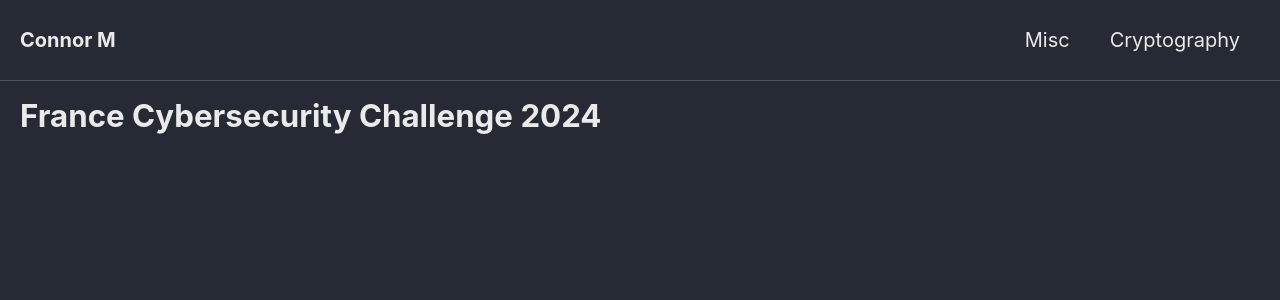
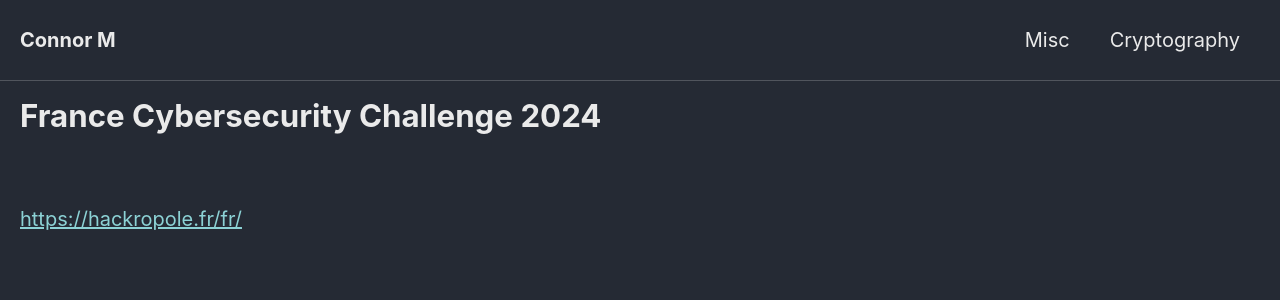
Before and after one commit to Connor-McCartney/Connor-McCartney.github.io, a Jekyll site: the page built from _pages/cryptography/other/FCSC-2024.md, in a window 1280 px wide. Shown: the top 300 px of the page. Built offline with Jekyll 4.4.1, drawn with Linux system fonts in a browser that asks for light colours; cached includes are drawn as plain includes.

Commit message:
Update FCSC-2024.md

```diff
--- a/_pages/cryptography/other/FCSC-2024.md
+++ b/_pages/cryptography/other/FCSC-2024.md
@@ -4,3 +4,5 @@ title: France Cybersecurity Challenge 2024
 ---
 
 <br>
+
+<https://hackropole.fr/fr/>
```
